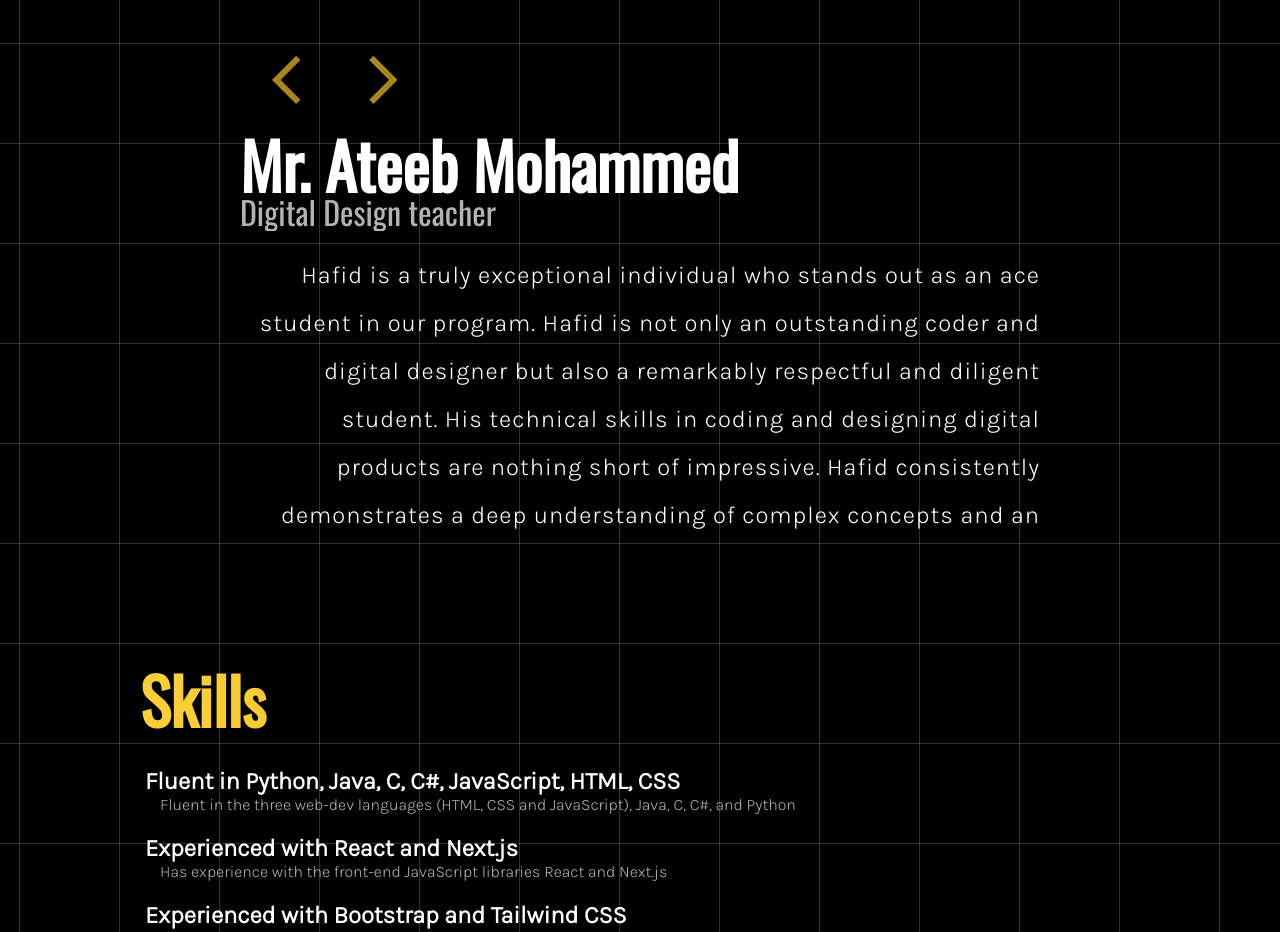
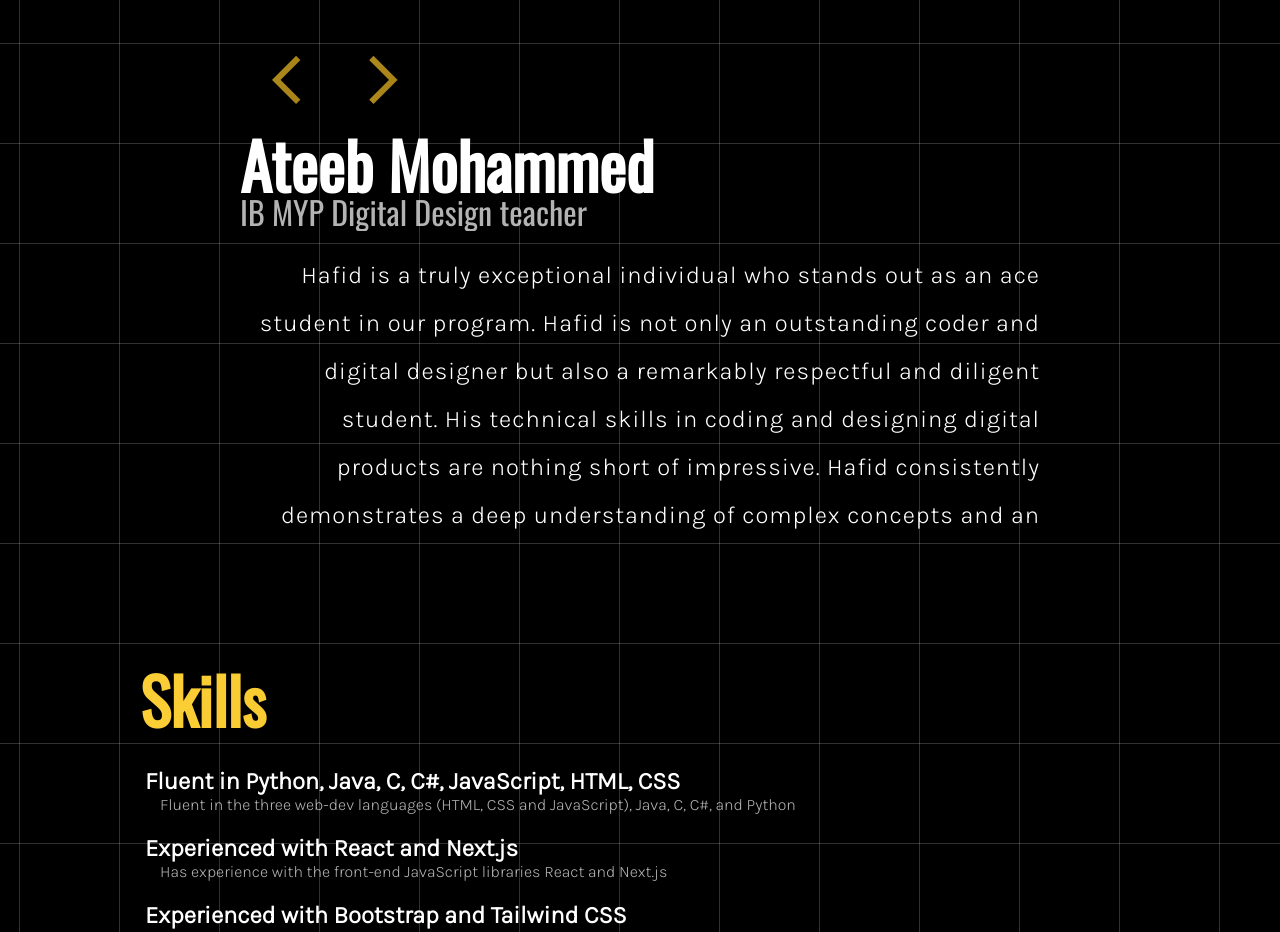
Before and after one commit to hafideledath/hafid-portfolio, a React (Create React App) app: page / in a window 1280 px wide. Shown: the part 1780-2712 px from the top of the page. Built offline with nearby package versions, Linux system fonts and the light colour scheme.

Commit message:
Updated testimonial

```diff
--- a/src/App.js
+++ b/src/App.js
@@ -15,8 +15,8 @@ import './App.css';
 
 const testimonials = [
   {
-    name: "Mr. Ateeb Mohammed",
-    description: "Digital Design teacher",
+    name: "Ateeb Mohammed",
+    description: "IB MYP Digital Design teacher",
     content: `Hafid is a truly exceptional individual who stands out as an ace student in our program. Hafid is not only an outstanding coder and digital designer but also a remarkably respectful and diligent student.
     His technical skills in coding and designing digital products are nothing short of impressive. Hafid consistently demonstrates a deep understanding of complex concepts and an ability to apply them creatively. His projects have consistently displayed innovation and a keen eye for design aesthetics.
     Hafid has been an asset throughout the MYP Digital Design course, and I have no doubt that his future holds remarkable achievements in the world of coding and digital design.`
```
